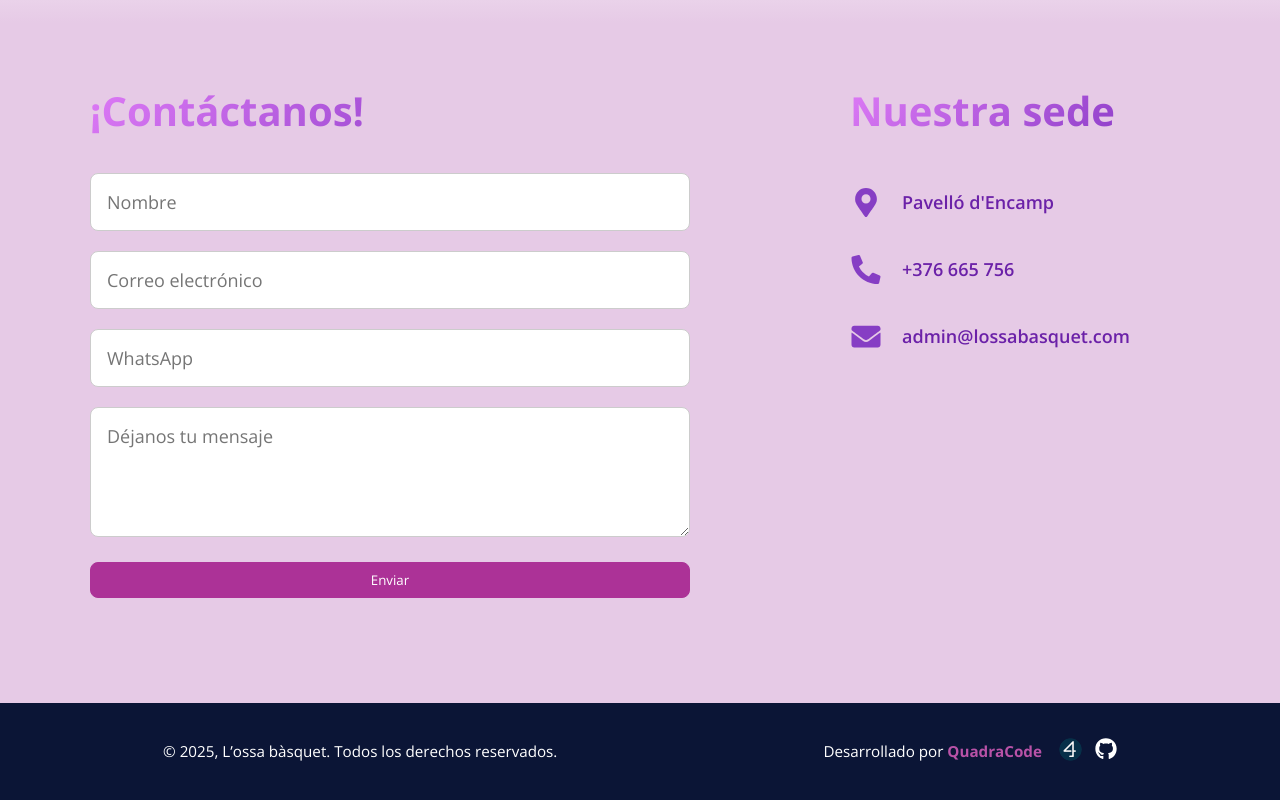
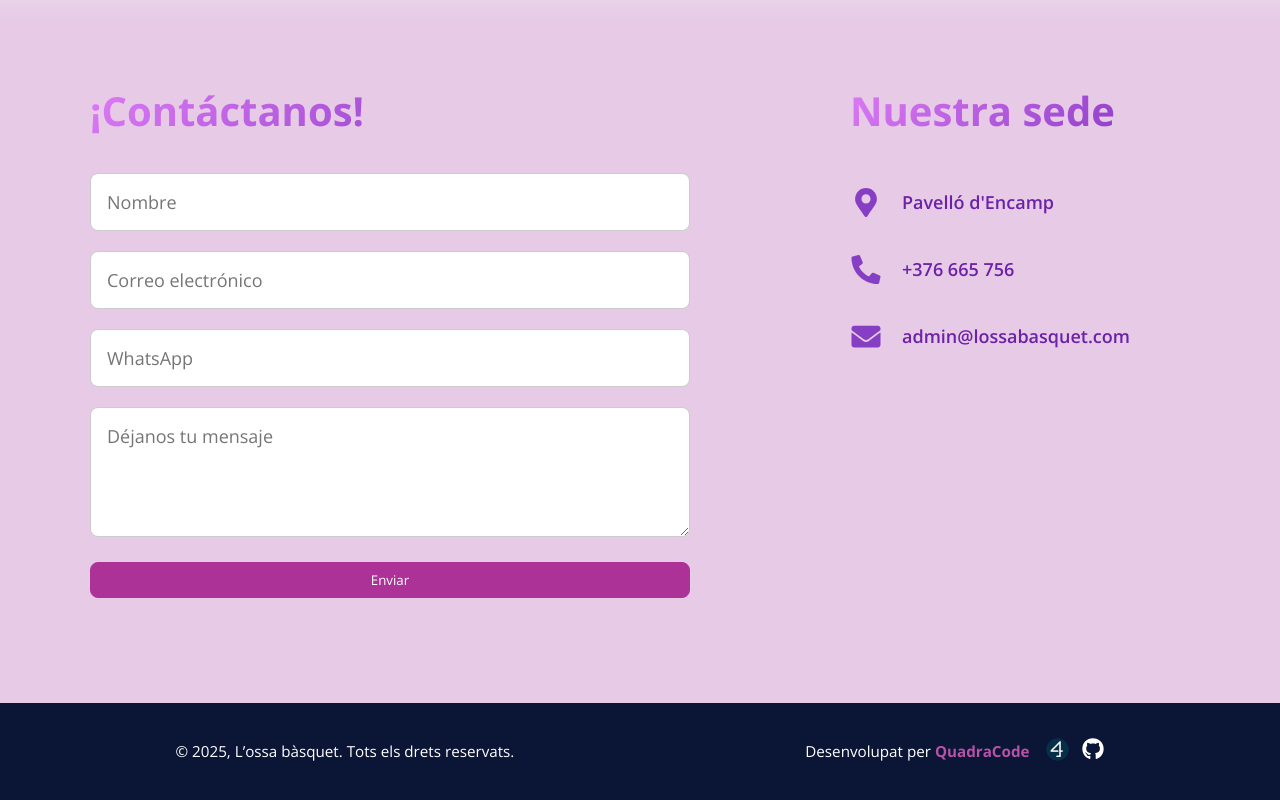
Before and after one commit to Santiago-sz/LossaPage, a React (Vite) app: page / in a window 1280 px wide. Shown: the part 1430-2230 px from the top of the page. Built offline with nearby package versions, Linux system fonts and the light colour scheme; no server answers.

Commit message:
Update Footer.tsx

```diff
--- a/src/components/Footer.tsx
+++ b/src/components/Footer.tsx
@@ -7,14 +7,14 @@ const Footer: React.FC = () => {
       <div className="footer-row">
         {/* Texto de copyright */}
         <span>
-          &copy; {new Date().getFullYear()}, L’ossa bàsquet. Todos los derechos
-          reservados.
+          &copy; {new Date().getFullYear()}, L’ossa bàsquet. Tots els drets
+          reservats.
         </span>
 
         {/* Desarrollador + Logos */}
         <div className="footer-dev">
           <span>
-            Desarrollado por{" "}
+            Desenvolupat per{" "}
             <a
               href="https://quadracode.vercel.app/"
               target="_blank"
```
